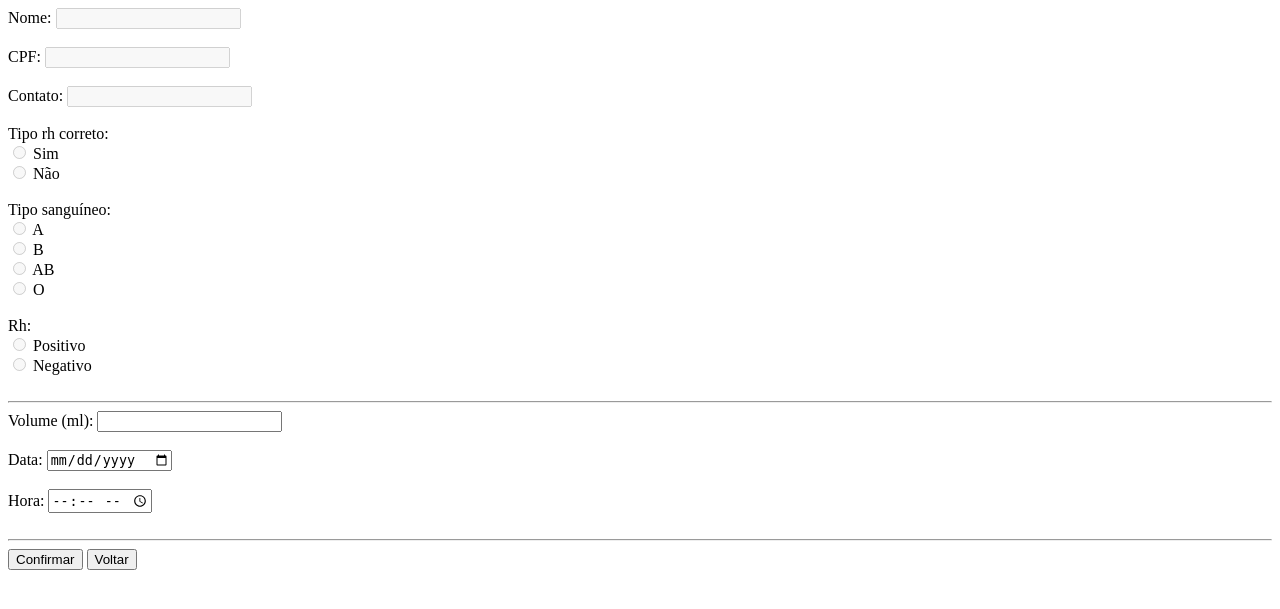
After one commit to pedromedina19/Sistema-de-Doacao-de-sangue, a Django app: page /formulario/buscar/mostrar_formularios/doar/1/ in a window 1280 px wide. The commit adds this page. Shown: the top 609 px of the page. Run offline with Django 5.2, Linux system fonts and the light colour scheme; data that the repository does not hold is empty; some libraries are stand-ins or nearby versions.

Commit message:
Criação e configuração do template 'doar'

```diff
--- a/app_doador/models.py
+++ b/app_doador/models.py
@@ -33,7 +33,7 @@ class Doacao(models.Model):
     data = models.DateField()
     hora = models.TimeField()
     volume = models.DecimalField(max_digits=10, decimal_places=3)
-    situacao = models.TextField()
+    situacao = models.TextField(default='disponível')
     codigo_doador = models.ForeignKey(Doador, on_delete=models.CASCADE)
 
     class Meta:
--- a/app_doador/templates/formularios/buscar.html
+++ b/app_doador/templates/formularios/buscar.html
@@ -8,6 +8,12 @@
 <body>
   <form action="{% url 'mostrar_formularios' %}" method="get">
     {% csrf_token %}
+
+    {% if boolean_param %}
+    <input type="hidden" name="doar" value="true">
+    {% else %}
+    <input type="hidden" name="doar" value="false">
+    {% endif %}
 
     <label for="nome">Nome:</label>
     <input type="text" id="nome" name="nome"><br><br>
--- /dev/null
+++ b/app_doador/templates/formularios/doar.html
@@ -0,0 +1,80 @@
+<!DOCTYPE html>
+<html lang="en">
+<head>
+    <meta charset="UTF-8">
+    <meta name="viewport" content="width=device-width, initial-scale=1.0">
+    <title>Document</title>
+</head>
+<body>
+    <form action="{% url 'cadastrar_doacao' doador.codigo %}" method="post">
+        {% csrf_token %}
+
+        <label for="nome">Nome:</label>
+        <input type="text" id="nome" name="nome" value="{{doador.nome}}" disabled><br><br>
+
+        <label for="cpf">CPF:</label>
+        <input type="text" id="cpf" name="cpf" value="{{doador.cpf}}" disabled><br><br>
+
+        <label for="contato">Contato:</label>
+        <input type="text" id="contato" name="contato" value="{{doador.contato}}" disabled><br><br>
+
+        <label>Tipo rh correto:</label><br>
+
+        <input type="radio" id="rh_true" name="tipo_rh_corretos" value={{True}} {% if doador.tipo_rh_corretos == True %} checked {% endif %} disabled>
+        <label for="rh_true">Sim</label><br>
+
+        <input type="radio" id="rh_false" name="tipo_rh_corretos" value={{False}} {% if doador.tipo_rh_corretos == False %} checked {% endif %} disabled>
+        <label for="rh_false">Não</label><br><br>
+
+        <label>Tipo sanguíneo:</label><br>
+
+        <input type="radio" id="tipo_A" name="tipo_sanguineo" value="A" {% if doador.tipo_sanguineo == 'A' %} checked {% endif %} disabled>
+        <label for="tipo_A">A</label><br>
+
+        <input type="radio" id="tipo_B" name="tipo_sanguineo" value="B" {% if doador.tipo_sanguineo == 'B' %} checked {% endif %} disabled>
+        <label for="tipo_B">B</label><br>
+
+        <input type="radio" id="tipo_AB" name="tipo_sanguineo" value="AB" {% if doador.tipo_sanguineo == 'AB' %} checked {% endif %} disabled>
+        <label for="tipo_AB">AB</label><br>
+
+        <input type="radio" id="tipo_O" name="tipo_sanguineo" value="O" {% if doador.tipo_sanguineo == 'O' %} checked {% endif %} disabled>
+        <label for="tipo_O">O</label><br><br>
+
+        <label>Rh:</label><br>
+
+        <input type="radio" id="rh_positivo" name="rh" value="Positivo" {% if doador.rh == 'Positivo' %} checked {% endif %} disabled>
+        <label for="rh_positivo">Positivo</label><br>
+
+        <input type="radio" id="rh_negativo" name="rh" value="Negativo" {% if doador.rh == 'Negativo' %} checked {% endif %} disabled>
+        <label for="rh_negativo">Negativo</label><br><br>
+
+        <hr>
+        <label for="volume">Volume (ml):</label>
+        <input type="number" id="volume" name="volume" min="0" step="1" required>
+        <br><br>
+
+        <label for="data">Data:</label>
+        <input type="date" id="data" name="data" required>
+        <br><br>
+
+        <label for="hora">Hora:</label>
+        <input type="time" id="hora" name="hora" required>
+        <br><br>
+
+        <hr>
+
+        <input type="submit" value="Confirmar">
+        <a href="{% url 'recuperar_busca_anterior' %}"><input type="button" value="Voltar"></a>
+    </form>
+
+    {% if messages %}
+    <div class="messages">
+        {% for message in messages %}
+        <div class="alert alert-{{ message.tags }}">
+            {{ message }}
+        </div>
+        {% endfor %}
+    </div>
+    {% endif %}
+</body>
+</html>
--- a/app_doador/templates/formularios/home.html
+++ b/app_doador/templates/formularios/home.html
@@ -11,8 +11,8 @@
 
     <div>
       <a href="{% url 'cadastrar' %}"><input type="button" value="Cadastrar doador"></a>
-      <a href="{% url 'buscar' %}"><input type="button" value="Buscar doador"></a>
-
+      <a href="{% url 'buscar'%}?doar=false"><input type="button" value="Buscar doador"></a>
+      <a href="{% url 'buscar'%}?doar=true"><input type="button" value="Doar sangue"></a>
     </div>
 
     {% if messages %}
--- a/app_doador/views.py
+++ b/app_doador/views.py
@@ -1,10 +1,9 @@
-from audioop import reverse
-from django.forms import ValidationError
+
 from django.http import HttpResponseRedirect
 from django.shortcuts import render, redirect
 from django.contrib import messages
-from .forms import DoadorForm
-from .models import Doador
+from .forms import DoacaoForm, DoadorForm
+from .models import Doacao, Doador
 
 
 def home(request):
@@ -31,11 +30,13 @@ def cadastrar_doador(request):
 
 
 def buscar(request):
-    return render(request, 'formularios/buscar.html')
+    boolean_param = request.GET.get('doar', 'false').lower() in ('true', '1')
+    return render(request, 'formularios/buscar.html', {'boolean_param': boolean_param})
 
 
 def mostrar_formularios(request):
     if request.method == 'GET':
+        boolean_param = request.GET.get('doar', 'false').lower() in ('true', '1')
         nome = request.GET.get("nome")
         cpf = request.GET.get("cpf")
         contato = request.GET.get("contato")
@@ -55,12 +56,42 @@ def mostrar_formularios(request):
             filtro['rh'] = rh
 
         request.session['filtro'] = filtro
+        request.session['boolean_param'] = boolean_param
 
         if filtro or (tipo_sanguineo == 'todos' or rh == 'todos'):
             doadores = Doador.objects.filter(**filtro)
-            return render(request, 'formularios/mostrar_formularios.html', {'doadores': doadores})
+            context = {
+                'doadores': doadores,
+                'boolean_param': boolean_param
+            }
+            return render(request, 'formularios/mostrar_formularios.html', context)
         else:
-            return render(request, 'formularios/buscar.html')
+            return render(request, 'formularios/buscar.html', {'boolean_param': boolean_param})
+
+
+def confirmar_remocao(request, valor=None):
+    if valor is not None:
+        doador = Doador.objects.filter(codigo=valor).first()
+        if doador and doador.situacao == 'ativo':
+            return render(request, 'formularios/confirmar_remocao.html', {'codigo': valor})
+    return HttpResponseRedirect(request.META.get('HTTP_REFERER', '/') )
+
+
+def remover_doador(request, valor=None):
+    if valor is not None:
+        doador = Doador.objects.filter(codigo=valor).first()
+        if doador and doador.situacao == 'ativo':
+            doador.situacao = 'inativo'
+            doador.save()
+        return redirect('recuperar_busca_anterior')
+
+    return redirect('home')
+
+
+def recuperar_busca_anterior(request):
+    busca_anterior = request.session.get('filtro', {})
+    doadores = Doador.objects.filter(**busca_anterior)
+    return render(request, 'formularios/mostrar_formularios.html', {'doadores': doadores})
 
 
 def confirmar_remocao(request, valor=None):
@@ -106,57 +137,35 @@ def atualizar(request, valor=None):
 
     return HttpResponseRedirect(request.META.get('HTTP_REFERER', '/') )
 
+# =====================
 
-def recuperar_busca_anterior(request):
-    busca_anterior = request.session.get('filtro', {})
-    doadores = Doador.objects.filter(**busca_anterior)
-    return render(request, 'formularios/mostrar_formularios.html', {'doadores': doadores})
-
-def confirmar_remocao(request, valor=None):
+def doar(request, valor=None):
     if valor is not None:
         doador = Doador.objects.filter(codigo=valor).first()
-        if doador and doador.situacao == 'ativo':
-            return render(request, 'formularios/confirmar_remocao.html', {'codigo': valor})
-    return HttpResponseRedirect(request.META.get('HTTP_REFERER', '/') )
-
-
-def remover_doador(request, valor=None):
-    if valor is not None:
-        doador = Doador.objects.filter(codigo=valor).first()
-        if doador and doador.situacao == 'ativo':
-            doador.situacao = 'inativo'
-            doador.save()
-        return redirect('recuperar_busca_anterior')
-
+        return render(request, 'formularios/doar.html', {'doador': doador})
     return redirect('home')
 
+def cadastrar_doacao(request, valor=None):
+    if request.method == 'POST' and valor is not None:
+        volume = request.POST.get("volume")
+        data = request.POST.get("data")
+        hora = request.POST.get("hora")
 
-def atualizar_cadastro(request, valor=None):
-    if valor is not None:
-        doador = Doador.objects.filter(codigo=valor)
-        return render(request, 'formularios/atualizar_cadastro.html', {'doador': doador})
+        doacao = DoacaoForm({
+            'volume': volume,
+            'data': data,
+            'hora': hora,
+            'codigo_doador': valor
+        })
 
-    return redirect('home')
+        if not doacao.is_valid():
+            for field, errors in doacao.errors.items():
+                for error in errors:
+                    messages.error(request, f'Erro no campo {field}: - {error}')
 
-
-def atualizar(request, valor=None):
-    if request.method == 'POST':
-        if valor is not None:
-            doador = Doador.objects.get(codigo=valor)
-            cadastro = DoadorForm(request.POST, instance=doador)
-            if cadastro.is_valid():
-                if all([cadastro.cleaned_data[field] for field in cadastro.fields if cadastro.fields[field].required]):
-                    cadastro.save()
-                    return redirect('recuperar_busca_anterior')
-            else:
-                for field, errors in cadastro.errors.items():
-                    for error in errors:
-                        messages.error(request, f'Erro no campo {field}: - {error}')
+        else:
+            doacao.save()
+            messages.success(request, 'Doação cadastrada.')
+            return redirect('home')
 
     return HttpResponseRedirect(request.META.get('HTTP_REFERER', '/') )
-
-
-def recuperar_busca_anterior(request):
-    busca_anterior = request.session.get('filtro', {})
-    doadores = Doador.objects.filter(**busca_anterior)
-    return render(request, 'formularios/mostrar_formularios.html', {'doadores': doadores})
--- a/sistemadoacaosangue/urls.py
+++ b/sistemadoacaosangue/urls.py
@@ -11,7 +11,10 @@ urlpatterns = [
     path('formulario/buscar/mostrar_formularios/', views.mostrar_formularios, name='mostrar_formularios'),
     path('formulario/buscar/mostrar_formularios/confirmar_remocao/<int:valor>/', views.confirmar_remocao, name='confirmar_remocao'),
     path('formulario/buscar/mostrar_formularios/confirmar_remocao/remover_doador/<int:valor>/', views.remover_doador, name='remover_doador'),
+    path('formulario/buscar/mostrar_formularios/busca_anterior', views.recuperar_busca_anterior, name='recuperar_busca_anterior'),
     path('formulario/buscar/mostrar_formularios/atualizar_cadastro/<int:valor>/', views.atualizar_cadastro, name='atualizar_cadastro'),
     path('formulario/buscar/mostrar_formularios/atualizar_cadastro/atualizar/<int:valor>/', views.atualizar, name='atualizar'),
-    path('formulario/buscar/mostrar_formularios/busca_anterior', views.recuperar_busca_anterior, name='recuperar_busca_anterior'),
+
+    path('formulario/buscar/mostrar_formularios/doar/<int:valor>/', views.doar, name='doar'),
+    path('formulario/buscar/mostrar_formularios/doar/cadastrar_doacao/<int:valor>/', views.cadastrar_doacao, name='cadastrar_doacao'),
 ]
```
Also changed, not shown: app_doador/forms.py (+6 -1 lines), app_doador/templates/formularios/mostrar_formularios.html (+8 -3 lines).
